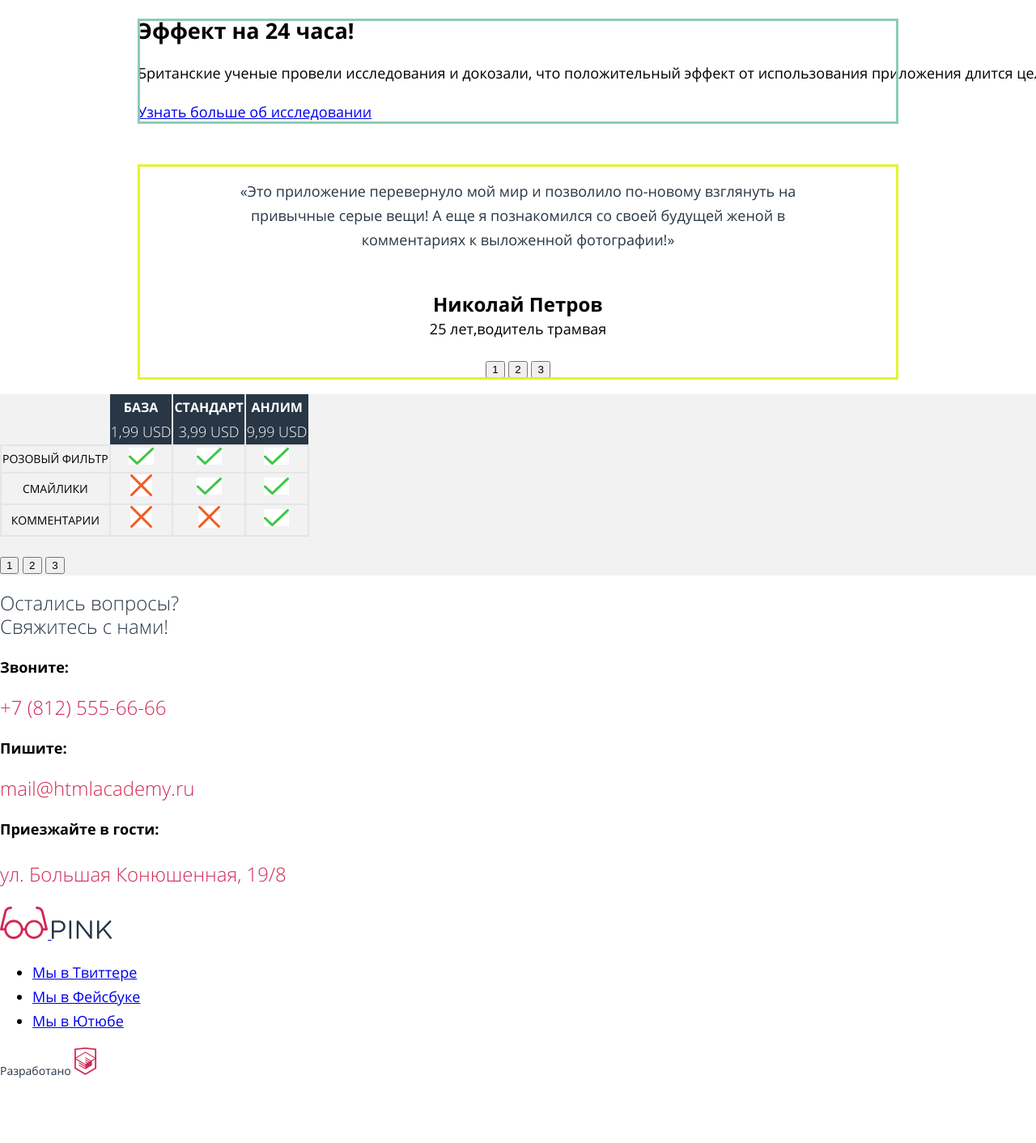
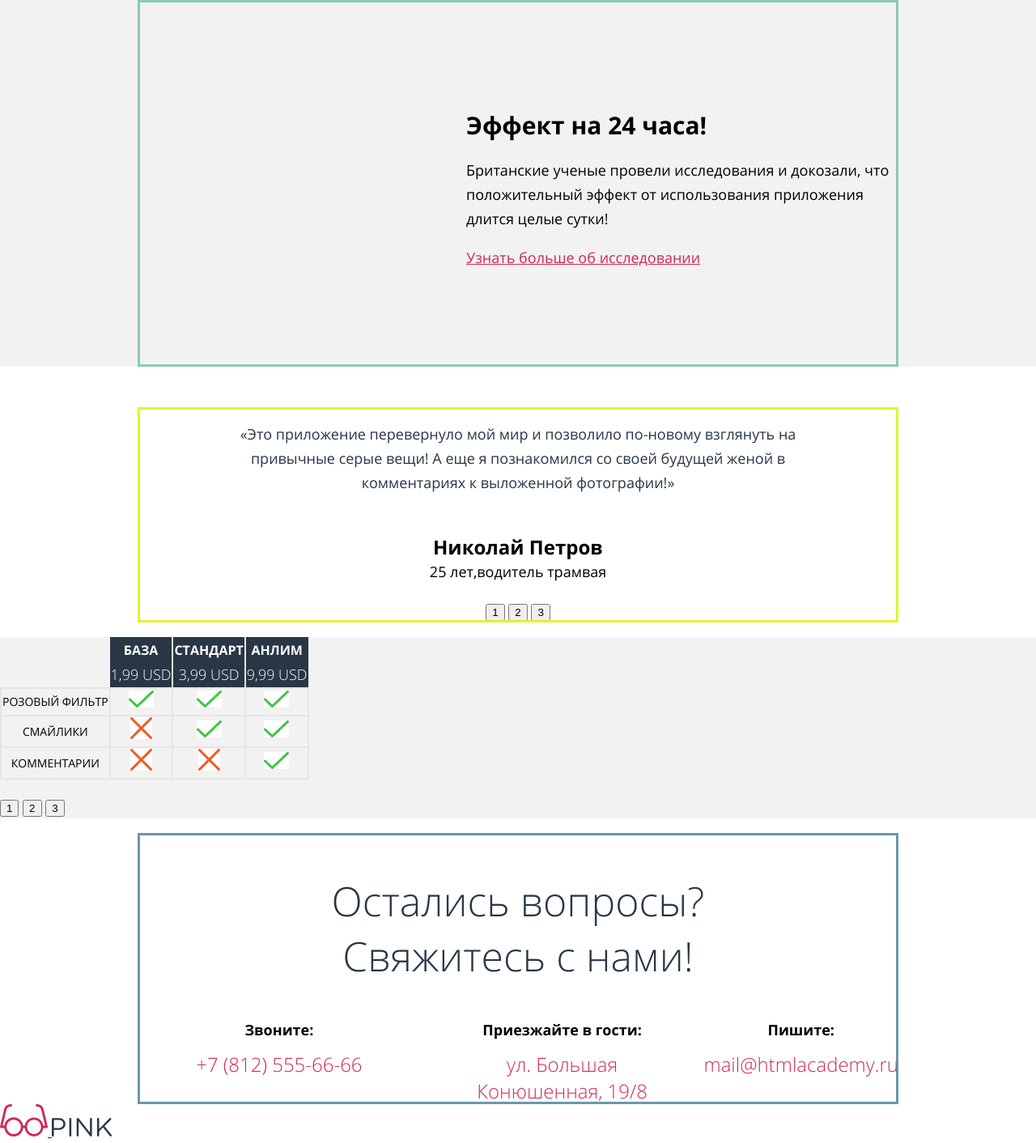
Before and after one commit to Ruslis80/834003-pink-22, a website: page source/index.html in a window 1280 px wide. Shown: the part 1742-3154 px from the top of the page at 81% size. Before the commit the page ends 3078 px from the top, so only its background shows below. Drawn offline with nearby package versions, Linux system fonts and the light colour scheme; files that its build step writes are made by us from their sources.

Commit message:
Делаю секцию address

```diff
--- a/source/index.html
+++ b/source/index.html
@@ -137,6 +137,7 @@
       </section>
       <section class="research">
         <div class="research__wrapper">
+          <div class="research-title__wrapper">
             <h2 class="research__title">
               Эффект на 24 часа!
             </h2>
@@ -147,6 +148,7 @@
               целые сутки!
             </p>
             <a class="research__larger" href="#">Узнать больше об исследовании</a>
+          </div>
         </div>
       </section>
       <section class="reviews">
@@ -270,11 +272,11 @@
       <section class="address">
         <div class="address__wrapper">
           <h2 class="address__title">
-            Остались вопросы?<br>
+            Остались вопросы?
             Свяжитесь с нами!
           </h2>
           <div class="address-phone__contacts contacts">
-            <b class="address__text">Звоните:</b>
+            <p class="address__text">Звоните:</p>
             <p class="contacts__phone">
               <a class="address__phone" href="tel:+78125556666">
                 +7 (812) 555-66-66
@@ -282,7 +284,7 @@
             </p>
           </div>
           <div class="address-mail__contacts contacts">
-            <b class="address__text">Пишите:</b>
+            <p class="address__text">Пишите:</p>
             <p class="contacts__mail">
               <a class="address__mail" href="#">
                 mail@htmlacademy.ru
@@ -290,7 +292,7 @@
             </p>
           </div>
           <div class="address-company__contacts contacts">
-            <b class="address__text">Приезжайте в гости:</b>
+            <p class="address__text">Приезжайте в гости:</p>
             <p class="contacts__company">
               ул. Большая Конюшенная, 19/8
             </p>
--- a/source/less/blocks/address.less
+++ b/source/less/blocks/address.less
@@ -1,14 +1,52 @@
+.address__wrapper {
+  display: flex;
+  flex-direction: column;
+  width: 280px;
+  margin: 0 auto;
+  outline: 3px solid rgba(79, 134, 151, 0.842);
+  outline-offset: -3px;
+
+  .contacts {
+    text-align: center;
+  }
+
   .address__title {
+    margin-top: 50px;
+    margin-bottom: 14px;
     font-weight: 300;
     font-size: 24px;
     line-height: 28.8px;
+    text-align: center;
     color: @verydarkdesaturatedblue;
   }
 
   .address__text {
+    margin: 0;
+    margin-top: 31px;
+    margin-bottom: 13px;
     font-weight: bold;
     font-size: 18px;
     line-height: 25px;
+  }
+
+  .contacts__phone {
+    margin: 0;
+  }
+
+  .contacts__mail {
+    margin: 0;
+  }
+
+  .address__phone,
+  .address__mail,
+  .contacts__company {
+    margin: 0;
+    font-weight: 300;
+    font-size: 24px;
+    line-height: 33px;
+    text-decoration: none;
+    color: @strongpink;
+  }
 }
 
 .address__mail:hover {
@@ -20,12 +58,66 @@
   color: rgba(40,54,69,30%);
 }
 
-.address__phone,
-.address__mail,
-.contacts__company {
+@media (min-width: @tablet-width) {
+  .address__wrapper {
+    display: grid;
+    grid-template-columns: 1fr 1fr;
+    justify-items: center;
+    width: 620px;
+
+    .address__title {
+      width: 370px;
+      grid-column-start: 1;
+      grid-column-end: 4;
       font-weight: 300;
-  font-size: 24px;
-  line-height: 33px;
-  text-decoration: none;
-  color: @strongpink;
+      font-size: 40px;
+      line-height: 54px;
     }
+
+    .address-phone__contacts {
+      grid-column-start: 1;
+      grid-column-end: 2;
+    }
+
+    .address-mail__contacts {
+      grid-column-start: 2;
+      grid-column-end: 4;
+    }
+
+    .address-company__contacts {
+      width: 211px;
+      grid-column-start: 1;
+      grid-column-end: 4;
+    }
+  }
+}
+
+@media (min-width: @desktop-width) {
+  .address__wrapper {
+    width: 940px;
+
+    .address__title {
+      width: 462px;
+      font-weight: 300;
+      font-size: 50px;
+      line-height: 68px;
+    }
+
+    .address-phone__contacts {
+      grid-column-start: 1;
+      grid-column-end: 2;
+    }
+
+    .address-company__contacts {
+      grid-column-start: 2;
+      grid-column-end: 3;
+      grid-row-start: 2;
+      grid-row-end: 3;
+    }
+
+    .address-mail__contacts {
+      grid-column-start: 3;
+      grid-column-end: 4;
+    }
+  }
+}
--- a/source/less/blocks/research.less
+++ b/source/less/blocks/research.less
@@ -4,7 +4,6 @@
   margin: -1px;
   border: 0;
   padding: 0;
-  white-space: nowrap;
   clip: rect(0 0 0 0);
   overflow: hidden;
 }
@@ -15,25 +14,79 @@
     width: auto;
     height: auto;
     margin: 0;
+    margin-top: 75px;
 
     .research__wrapper {
+      display: grid;
+      grid-template-columns: 1fr 1fr;
       width: 620px;
       margin: 0 auto;
       outline: 3px solid rgba(133, 202, 179, 0.945);
       outline-offset: -3px;
+    }
+
+    .research-title__wrapper {
+      grid-column-start: 2;
+      grid-column-end: 4;
+      margin-bottom: 50px;
+    }
+
+    .research__title {
+      width: 168px;
+      font-weight: bold;
+      font-size: 30px;
+      line-height: 36px;
+    }
+
+    .research__item {
+      padding-left: 5px;
+      text-align: left;
+      font-weight: 400;
+      font-size: 14px;
+      line-height: 24px;
+    }
+
+    .research__larger {
+      font-size: 14px;
+      line-height: 24px;
+      color: @strongpink;
     }
   }
 }
 
 @media (min-width: @desktop-width) {
   .research {
+    background-color: @verylightgray;
     clip: auto;
     width: auto;
     height: auto;
     margin: 0;
 
     .research__wrapper {
+      grid-template-columns: 1fr max-content;
       width: 940px;
+    }
+
+    .research-title__wrapper {
+      width: 534px;
+      margin-top: 115px;
+      margin-bottom: 120px;
+    }
+
+    .research__title {
+      width: auto;
+      line-height: 30px;
+    }
+
+    .research__item {
+      padding: 0;
+      font-size: 18px;
+      line-height: 30px;
+    }
+
+    .research__larger {
+      font-size: 18px;
+      line-height: 30px;
     }
   }
 }
```
Lines whose indentation alone changed are shown as unchanged.
